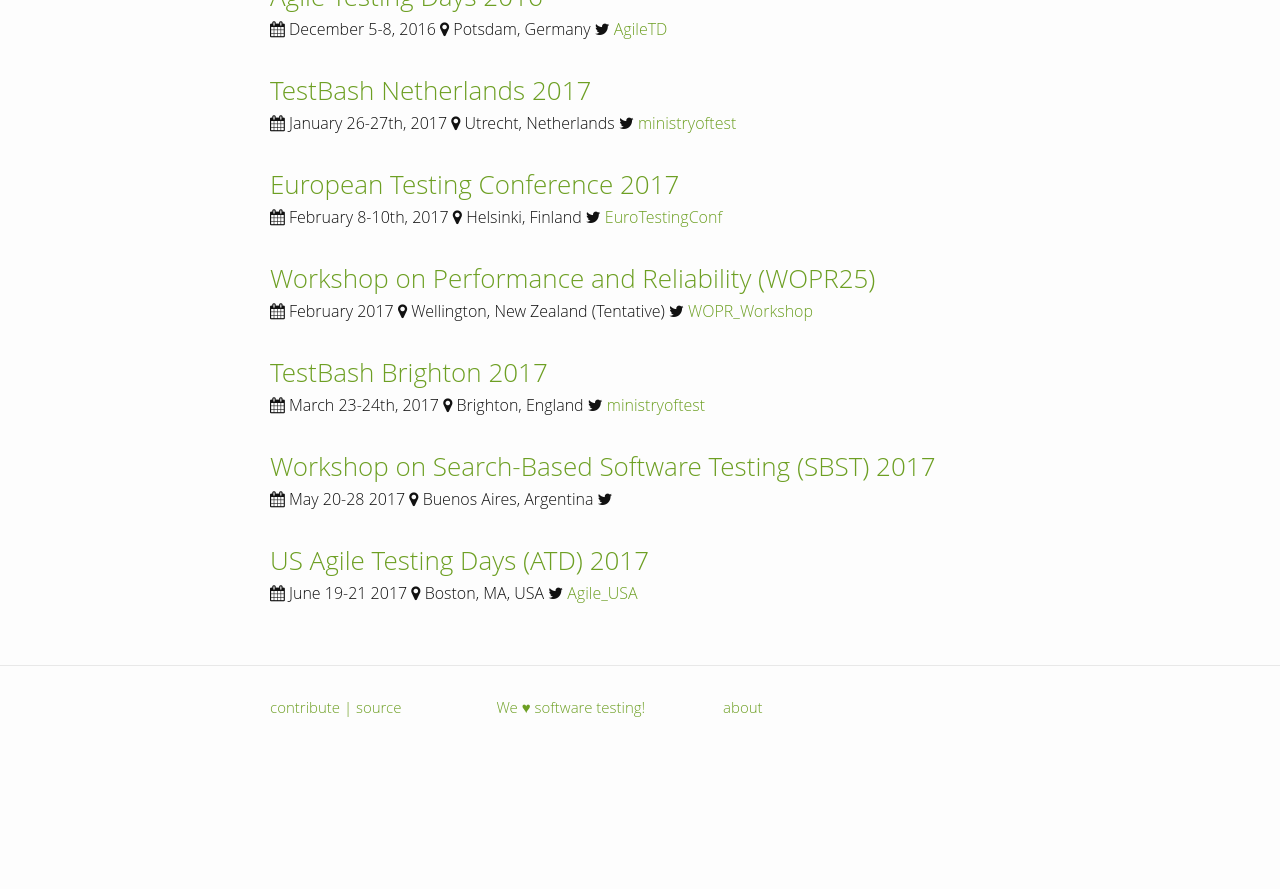
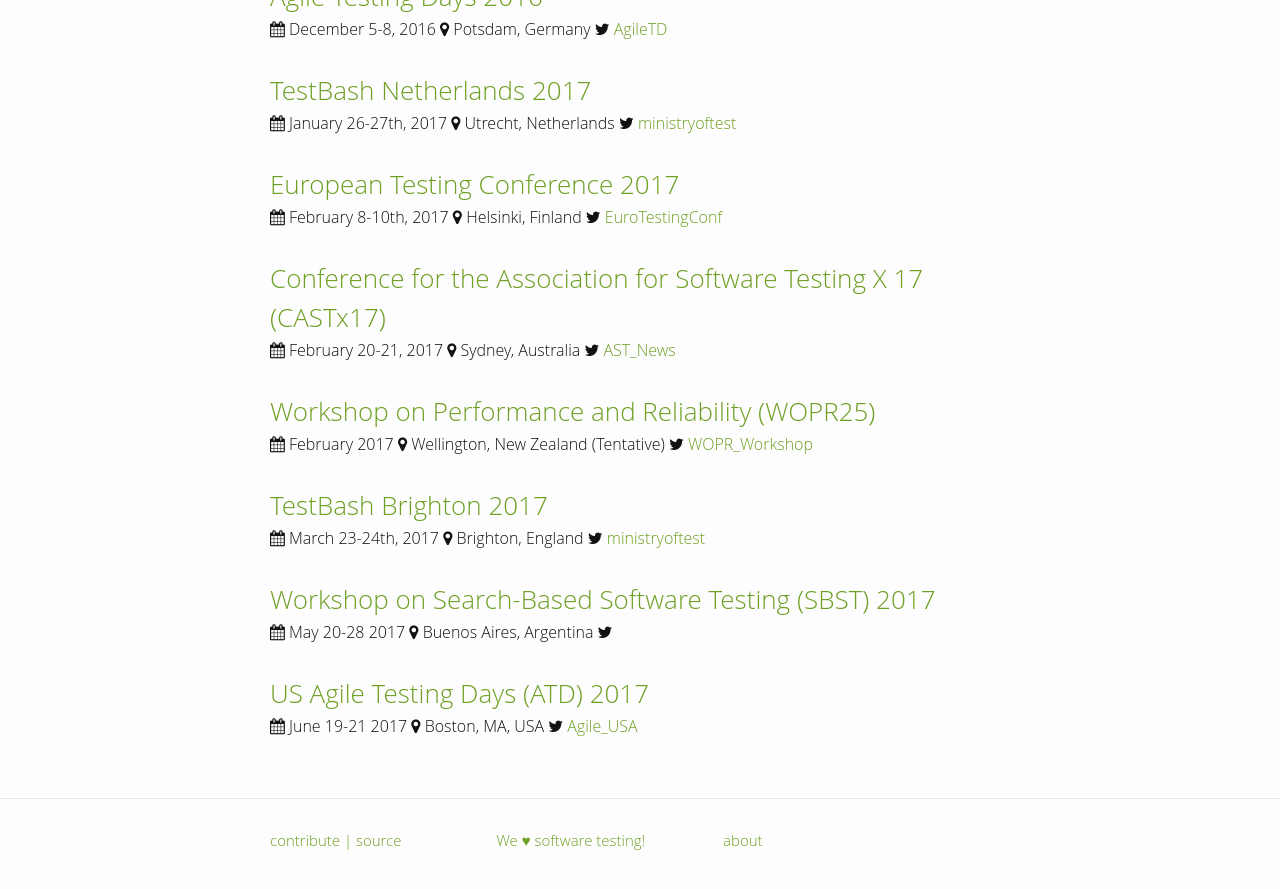
Before and after one commit to TestingConferences/testingconferences.github.io, a Jekyll site: the page built from index.html, in a window 1280 px wide and 900 px high, scrolled down 2474 px. Shown: the top 889 px of the window. Built offline with Jekyll 4.4.1, drawn with Linux system fonts in a browser that asks for light colours; before the commit the page ends 3253 px from its top, so only the background shows below that.

Commit message:
Added CASTx17

```diff
--- a/_data/current.yml
+++ b/_data/current.yml
@@ -157,6 +157,12 @@
   url: http://europeantestingconference.eu/
   twitter: EuroTestingConf
 
+- name: Conference for the Association for Software Testing X 17 (CASTx17)
+  location: Sydney, Australia
+  dates: "February 20-21, 2017"
+  url: http://www.associationforsoftwaretesting.org/
+  twitter: AST_News
+
 - name: Workshop on Performance and Reliability (WOPR25)
   location: Wellington, New Zealand (Tentative)
   dates: "February 2017"
```
